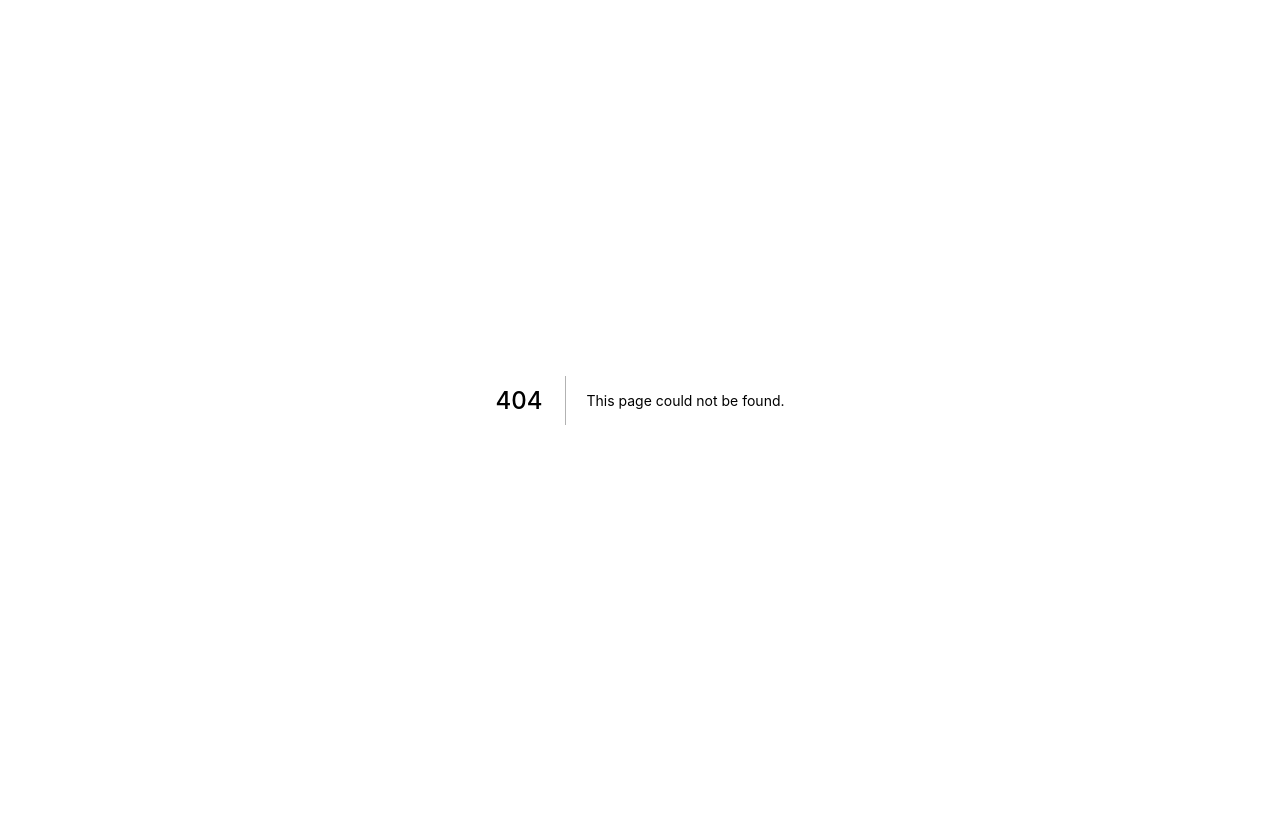
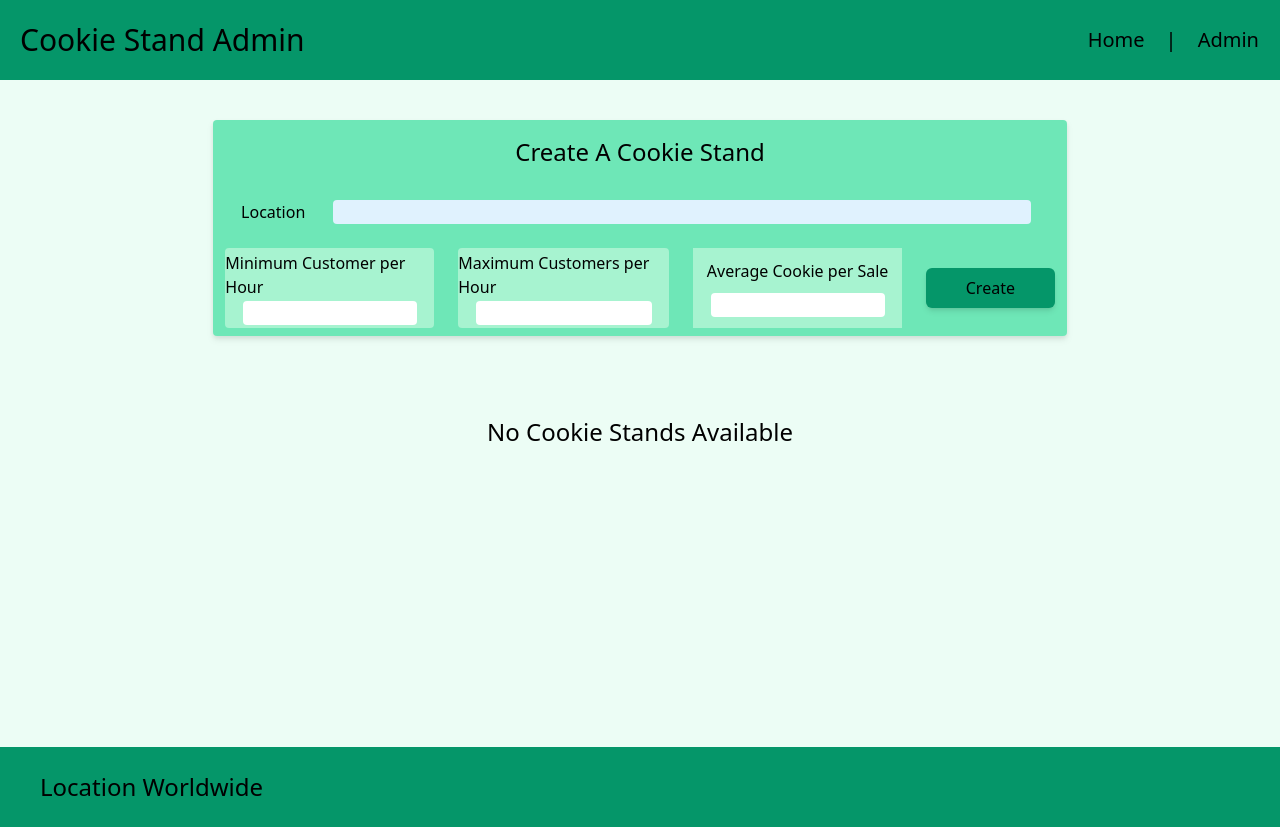
Before and after one commit to jjescandor/cookie-stand-admin, a Next.js app in the folder cookie-stand-admin/: page /cookiestandadmin in a window 1280 px wide. Before the commit this address had no page. Before the commit the page ends 800 px from the top, so only its background shows below. Built offline with nearby package versions, Linux system fonts and the light colour scheme.

Commit message:
Updated README

```diff
--- a/cookie-stand-admin/pages/admin.js
+++ b/cookie-stand-admin/pages/cookiestandadmin.js
@@ -1,10 +1,10 @@
-import Form from "./form"
 import Header from "./header";
+import CreateForm from "./createform";
+import ReporTable from "./reportable";
 import Footer from "./footer";
-import ReporTable from "./reportable"
 import { useState } from 'react';
 
-export default function Admin() {
+export default function CookieStandAdmin() {
     const [input, setInput] = useState([]);
     const getSales = (max, min, avg) => {
         const salesArr = []
@@ -36,7 +36,7 @@ export default function Admin() {
         <div className="bg-emerald-50 text-black items-center h-screen content-center items-center">
             <Header />
             <main className='flex flex-col items-center h-5/6'>
-                <Form handleSubmit={handleSubmit} />
+                <CreateForm handleSubmit={handleSubmit} />
                 <div className='flex flex-col items-center my-10'>
                     {newD()?.length <= 0 &&
                         <h1 className="text-2xl">
--- a/cookie-stand-admin/pages/form.js
+++ b/cookie-stand-admin/pages/createform.js
@@ -1,6 +1,6 @@
 import styles from '../styles/Home.module.css'
 
-export default function From(props) {
+export default function CreateForm(props) {
     return (
         <form onSubmit={props.handleSubmit} className='flex flex-col items-center bg-emerald-300 w-2/3 mx-auto my-10 rounded drop-shadow-md'>
             <h1 className="m-4 text-2xl">Create A Cookie Stand</h1>
--- a/cookie-stand-admin/pages/header.js
+++ b/cookie-stand-admin/pages/header.js
@@ -10,7 +10,7 @@ export default function Header() {
             <div className='flex justify-evenly w-1/6 items-center text-xl'>
                 <h1 className="hover:text-red-300"><Link href="./home">Home</Link></h1>
                 <h1>|</h1>
-                <h1 className="hover:text-red-300"><Link href="./admin">Admin</Link></h1>
+                <h1 className="hover:text-red-300"><Link href="./cookiestandadmin">Admin</Link></h1>
             </div>
         </header>
     )
--- a/cookie-stand-admin/pages/index.js
+++ b/cookie-stand-admin/pages/index.js
@@ -1,9 +1,9 @@
 import styles from '../styles/Home.module.css';
-import Admin from "./admin";
+import CookieStandAdmin from "./cookiestandadmin";
 
 export default function Index() {
 
   return (
-    <Admin />
+    <CookieStandAdmin />
   )
 }
```
Also changed, not shown: 1 other file (tests, documents, lock files or other folders).
